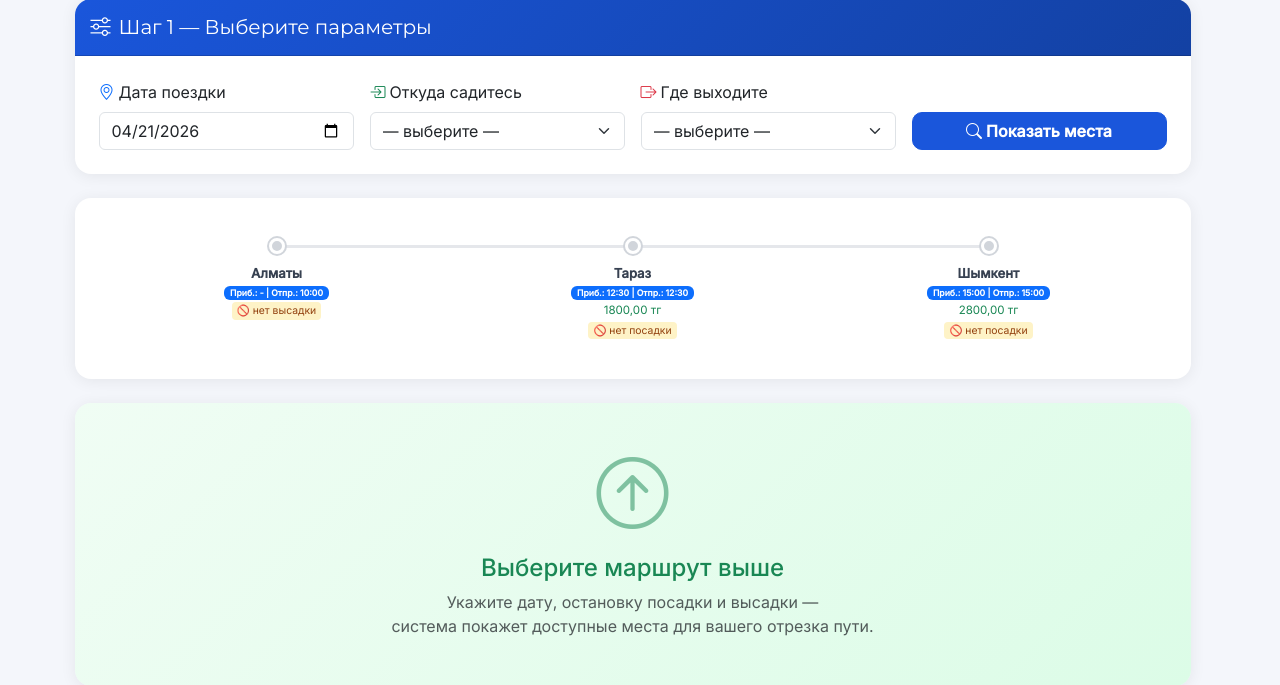
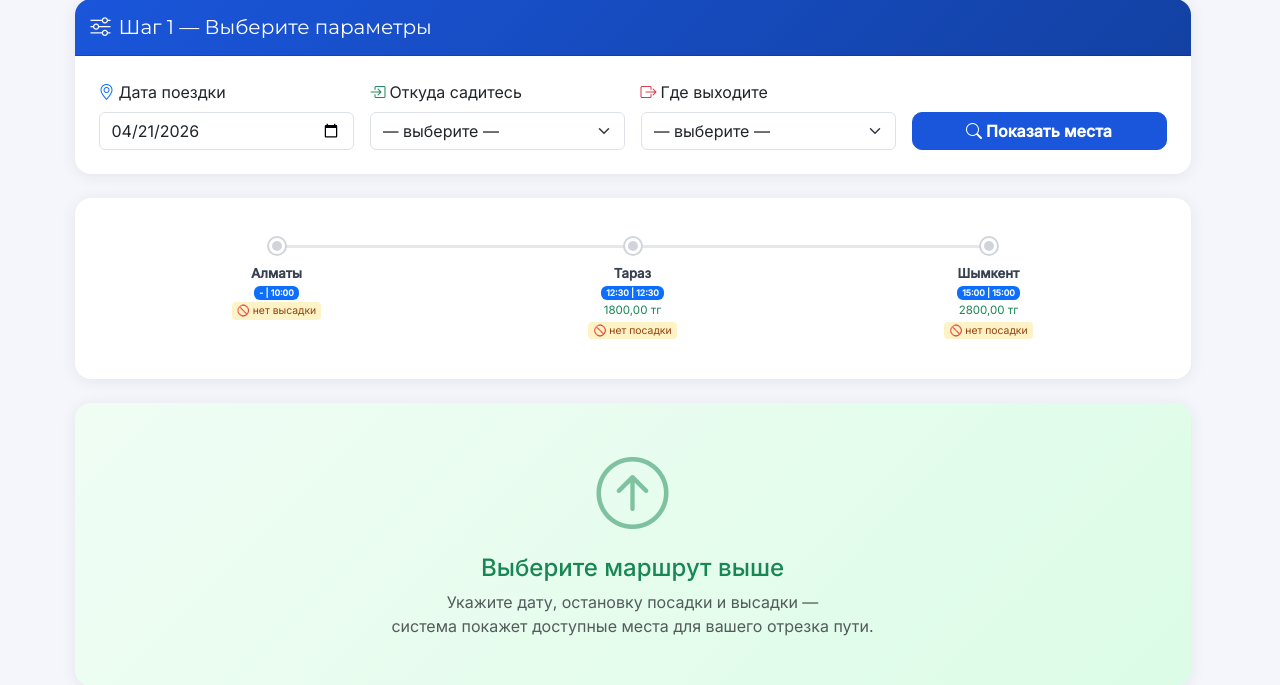
Before and after one commit to asanElzhanov/bus_station, a Django app: page /routes/2/ in a window 1280 px wide. Shown: the part 226-911 px from the top of the page. Run offline with Django 4.2, Linux system fonts and the light colour scheme; data comes from the database, SQL or seed files in the repository.

Commit message:
tiny change

```diff
--- a/templates/routes/detail.html
+++ b/templates/routes/detail.html
@@ -80,8 +80,8 @@
                         <div class="stop-city">{{ stop.city }}</div>
                         <div class="stop-meta">
                             <span class="badge bg-primary">
-                                Приб.: {% if stop.arrival_time %}{{ stop.arrival_time|time:"H:i" }}{% else %}-{% endif %}
-                                | Отпр.: {% if stop.departure_time %}{{ stop.departure_time|time:"H:i" }}{% else %}-{% endif %}
+                                {% if stop.arrival_time %}{{ stop.arrival_time|time:"H:i" }}{% else %}-{% endif %}
+                                | {% if stop.departure_time %}{{ stop.departure_time|time:"H:i" }}{% else %}-{% endif %}
                             </span>
                             {% if stop.order > 0 %}
                             <span class="text-success fw-600">{{ stop.price_from_start }} тг</span>
```
